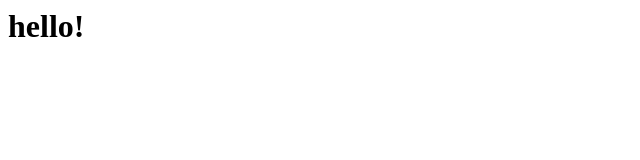
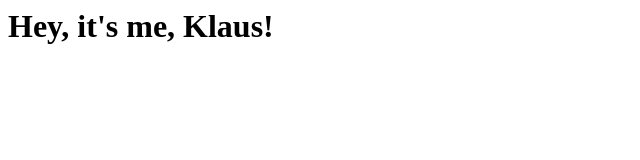
Before and after one commit to dandeentremont/TestSite, a plain HTML site: page index.html in a window 1280 px wide. Shown: the whole page, without its empty margins (0-640 px from the left). Drawn offline with Linux system fonts and the light colour scheme.

Commit message:
Update index.html

```diff
--- a/index.html
+++ b/index.html
@@ -1 +1 @@
-<h1>hello!</h1>
+<h1>Hey, it's me, Klaus!</h1>
```
